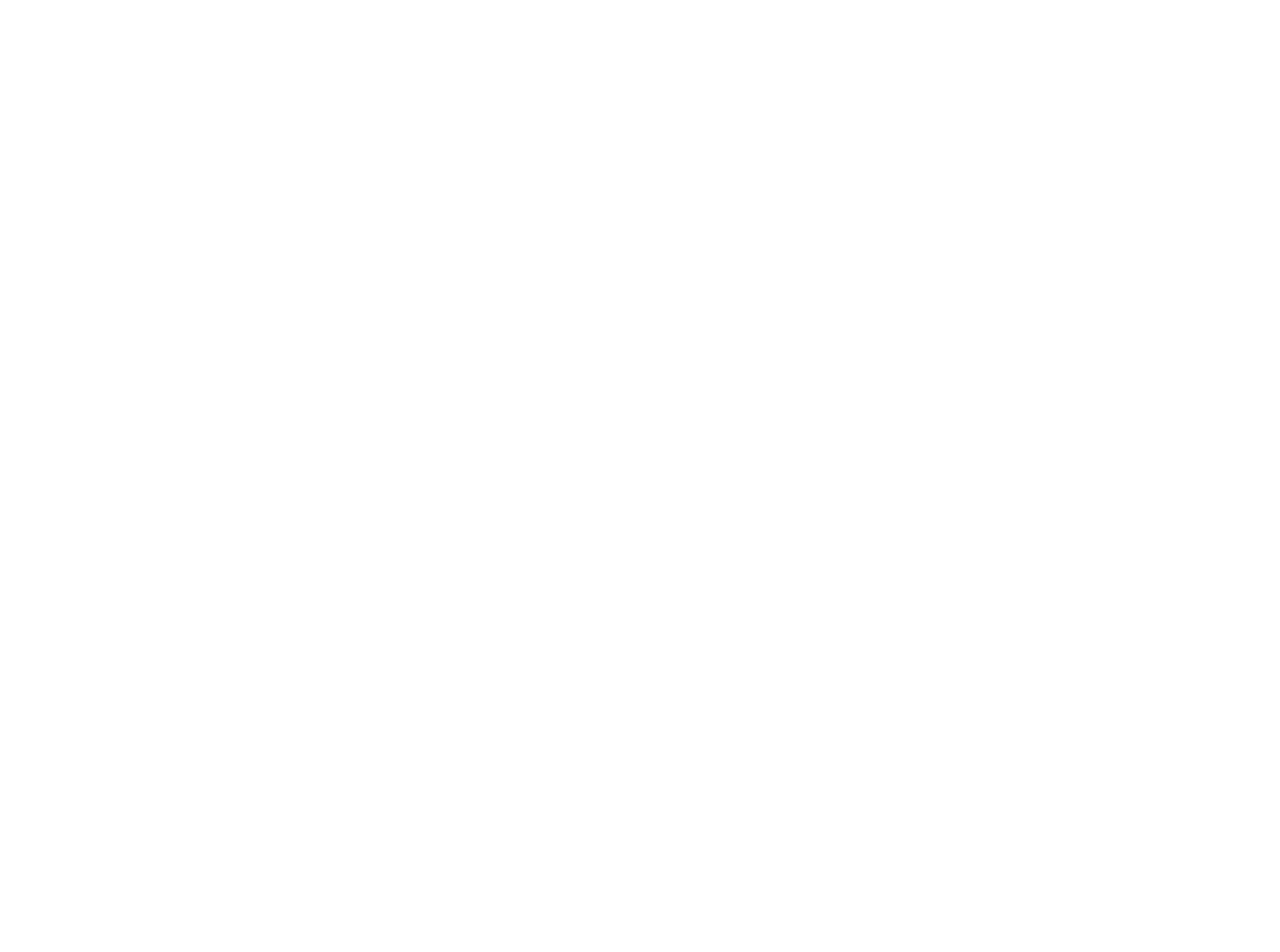
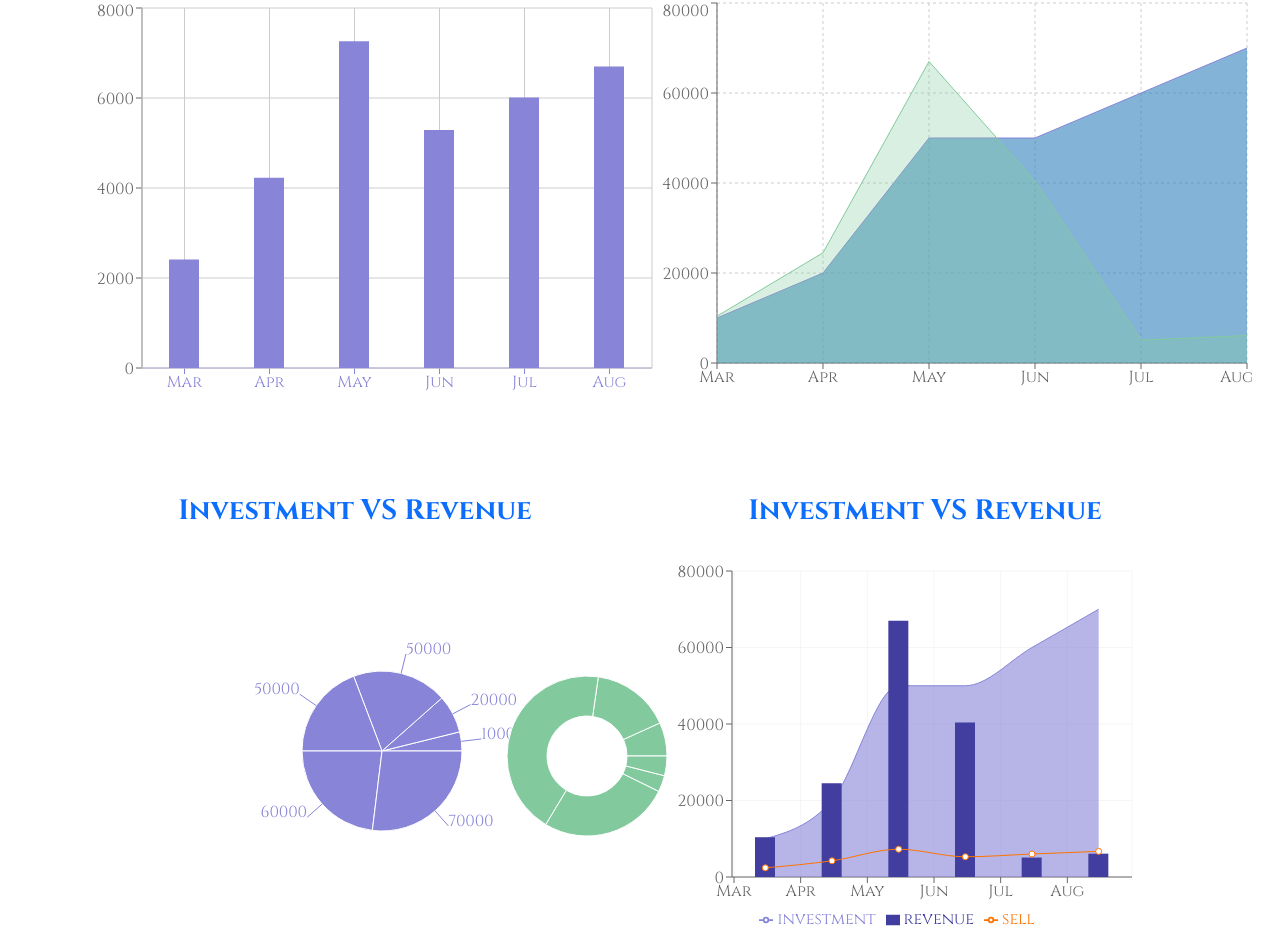
Before and after one commit to Salikur6/A9-product-analysis-website, a React (Create React App) app: page /dashboard in a window 1280 px wide. Shown: the part 196-1148 px from the top of the page. Before the commit the page ends 800 px from the top, so only its background shows below. Built offline with nearby package versions, Linux system fonts and the light colour scheme.

Commit message:
added 4 charts in dashboard page

```diff
--- a/package.json
+++ b/package.json
@@ -12,6 +12,7 @@
     "react-dom": "^18.0.0",
     "react-router-dom": "^6.3.0",
     "react-scripts": "5.0.0",
+    "recharts": "^2.1.9",
     "web-vitals": "^2.1.4"
   },
   "scripts": {
--- /dev/null
+++ b/public/chart.json
@@ -0,0 +1,44 @@
+[
+    {
+        "month": "Mar",
+        "name": "Mar",
+        "investment": 10000,
+        "sell": 2410,
+        "revenue": 10401
+    },
+    {
+        "month": "Apr",
+        "name": "Apr",
+        "investment": 20000,
+        "sell": 4230,
+        "revenue": 24500
+    },
+    {
+        "month": "May",
+        "name": "May",
+        "investment": 50000,
+        "sell": 7260,
+        "revenue": 67010
+    },
+    {
+        "month": "Jun",
+        "name": "Jun",
+        "investment": 50000,
+        "sell": 5290,
+        "revenue": 40405
+    },
+    {
+        "month": "Jul",
+        "name": "Jul",
+        "investment": 60000,
+        "sell": 6010,
+        "revenue": 5090
+    },
+    {
+        "month": "Aug",
+        "name": "Aug",
+        "investment": 70000,
+        "sell": 6700,
+        "revenue": 6100
+    }
+]
--- /dev/null
+++ b/src/Hooks/useChart.js
@@ -0,0 +1,15 @@
+import { useEffect, useState } from "react";
+
+const useChart = () => {
+    const [chart, setChart] = useState([]);
+
+    useEffect(() => {
+        fetch('chart.json')
+            .then(res => res.json())
+            .then(data => setChart(data))
+    }, [])
+    return [chart, setChart];
+
+};
+
+export default useChart;
--- /dev/null
+++ b/src/components/Charts/AreaCharts.js
@@ -0,0 +1,24 @@
+import React from 'react';
+import { Area, AreaChart, CartesianGrid, Tooltip, XAxis, YAxis } from 'recharts';
+import useChart from '../../Hooks/useChart';
+
+const AreaCharts = () => {
+    const [chart] = useChart()
+    return (
+        <AreaChart
+            width={600}
+            height={400}
+            data={chart}
+
+        >
+            <CartesianGrid strokeDasharray="3 3" />
+            <XAxis dataKey="month" />
+            <YAxis />
+            <Tooltip />
+            <Area dataKey="investment" stroke="#8884d8" />
+            <Area dataKey="revenue" stroke="#82ca9d" fill="#82ca9d" fillOpacity={0.3} />
+        </AreaChart>
+    );
+};
+
+export default AreaCharts;
--- /dev/null
+++ b/src/components/Charts/BarCharts.js
@@ -0,0 +1,26 @@
+import React from 'react';
+import { Bar, BarChart, CartesianGrid, Tooltip, XAxis, YAxis } from 'recharts';
+import useChart from '../../Hooks/useChart';
+
+const BarCharts = () => {
+
+    const [chart] = useChart()
+    return (
+        <div>
+            <BarChart width={600} height={400} data={chart} margin={{
+                top: 10,
+                right: 30,
+                left: 0,
+                bottom: 0,
+            }}>
+                <XAxis dataKey='month' stroke='#8884d8'></XAxis>
+                <YAxis></YAxis>
+                <Tooltip></Tooltip>
+                <CartesianGrid stroke='#ccc' />
+                <Bar dataKey='sell' fill='#8884d8' barSize={30}></Bar>
+            </BarChart>
+        </div>
+    );
+};
+
+export default BarCharts;
--- a/src/components/DashBoard/DashBoard.js
+++ b/src/components/DashBoard/DashBoard.js
@@ -1,10 +1,70 @@
-import React from 'react';
+import { Area, Bar, CartesianGrid, ComposedChart, Legend, Line, Pie, PieChart, Tooltip, XAxis, YAxis } from 'recharts';
+import useChart from '../../Hooks/useChart';
+import AreaCharts from '../Charts/AreaCharts';
+import BarCharts from '../Charts/BarCharts';
 
 const DashBoard = () => {
+    const [chart] = useChart();
+
     return (
-        <div>
-            <h2>Dashboard</h2>
+        <div className='row my-5'>
+            <div className='col-lg-6 col-md-12 my-5 col-12'>
+                <h3 className='text-primary fw-bold text-center mb-4'>Month wise sell</h3>
+                <BarCharts></BarCharts>
+            </div>
+
+            <div className='col-lg-6 col-md-12 my-5 col-12'>
+                <h3 className='text-primary fw-bold text-center mb-4'>Investment VS Revenue</h3>
+                <AreaCharts></AreaCharts>
+            </div>
+
+
+            <div className='col-lg-6 col-md-12 my-5 col-12'>
+                <h3 className='text-primary fw-bold text-center mb-4'>Investment VS Revenue</h3>
+                <PieChart width={600} height={400}>
+
+                    <Pie
+                        dataKey="investment"
+                        isAnimationActive={false}
+                        data={chart}
+                        cx="50%"
+                        cy="50%"
+                        outerRadius={80}
+                        fill="#8884d8"
+                        label
+                    />
+                    <Pie dataKey="revenue" data={chart} cx={500} cy={200} innerRadius={40} outerRadius={80} fill="#82ca9d" />
+                    <Tooltip />
+
+
+                </PieChart>
+            </div>
+
+            <div className='col-lg-6 col-md-12 my-5 col-12'>
+                <h3 className='text-primary fw-bold text-center mb-4'>Investment VS Revenue</h3>
+                <ComposedChart
+                    width={500}
+                    height={400}
+                    data={chart}
+                    margin={{
+                        top: 20,
+                        right: 20,
+                        bottom: 20,
+                        left: 20,
+                    }}
+                >
+                    <CartesianGrid stroke="#f5f5f5" />
+                    <XAxis dataKey="month" scale="band" />
+                    <YAxis />
+                    <Tooltip />
+                    <Legend />
+                    <Area type="monotone" dataKey="investment" fill="#8884d8" stroke="#8884d8" />
+                    <Bar dataKey="revenue" barSize={20} fill="#413ea0" />
+                    <Line type="monotone" dataKey="sell" stroke="#ff7300" />
+                </ComposedChart>
+            </div>
         </div>
+
     );
 };
 
```
Also changed, not shown: src/components/Charts/pieCharts.js (added, +16 -0 lines), 1 other file (tests, documents, lock files or other folders).
